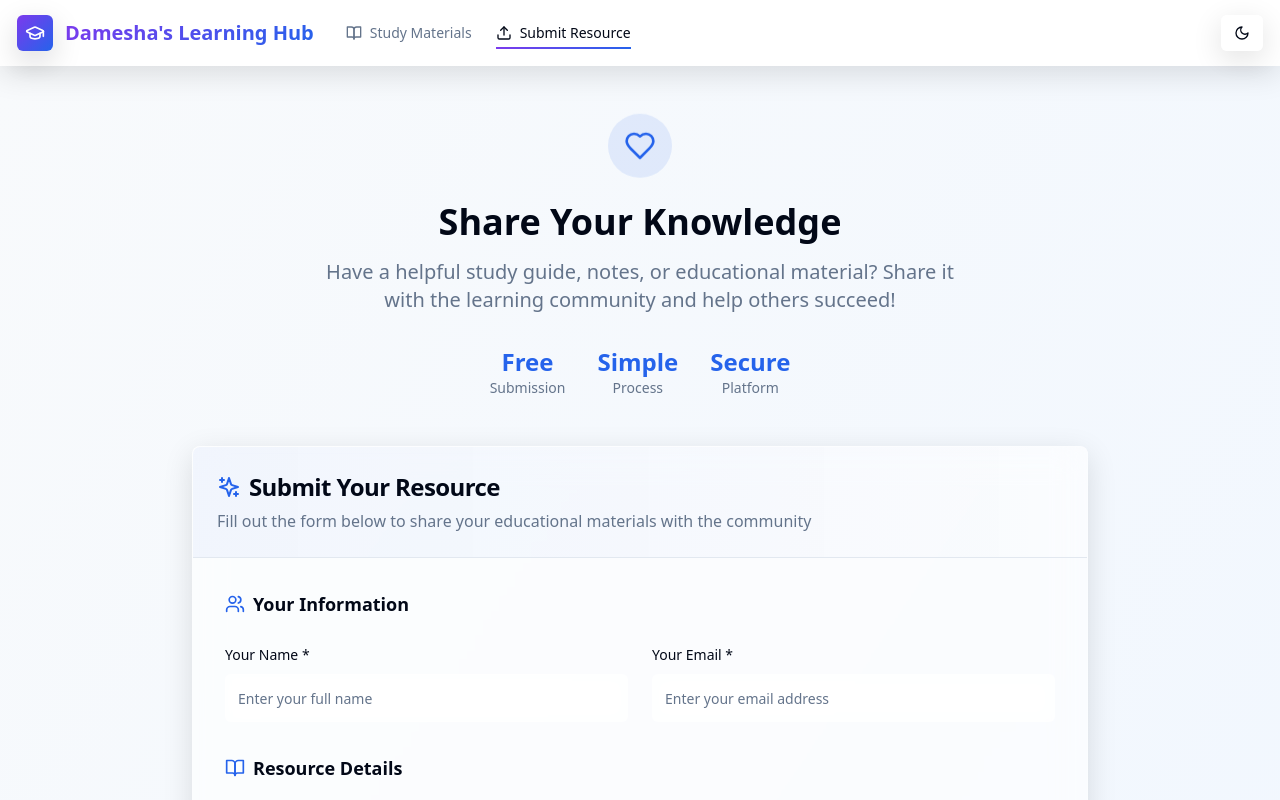
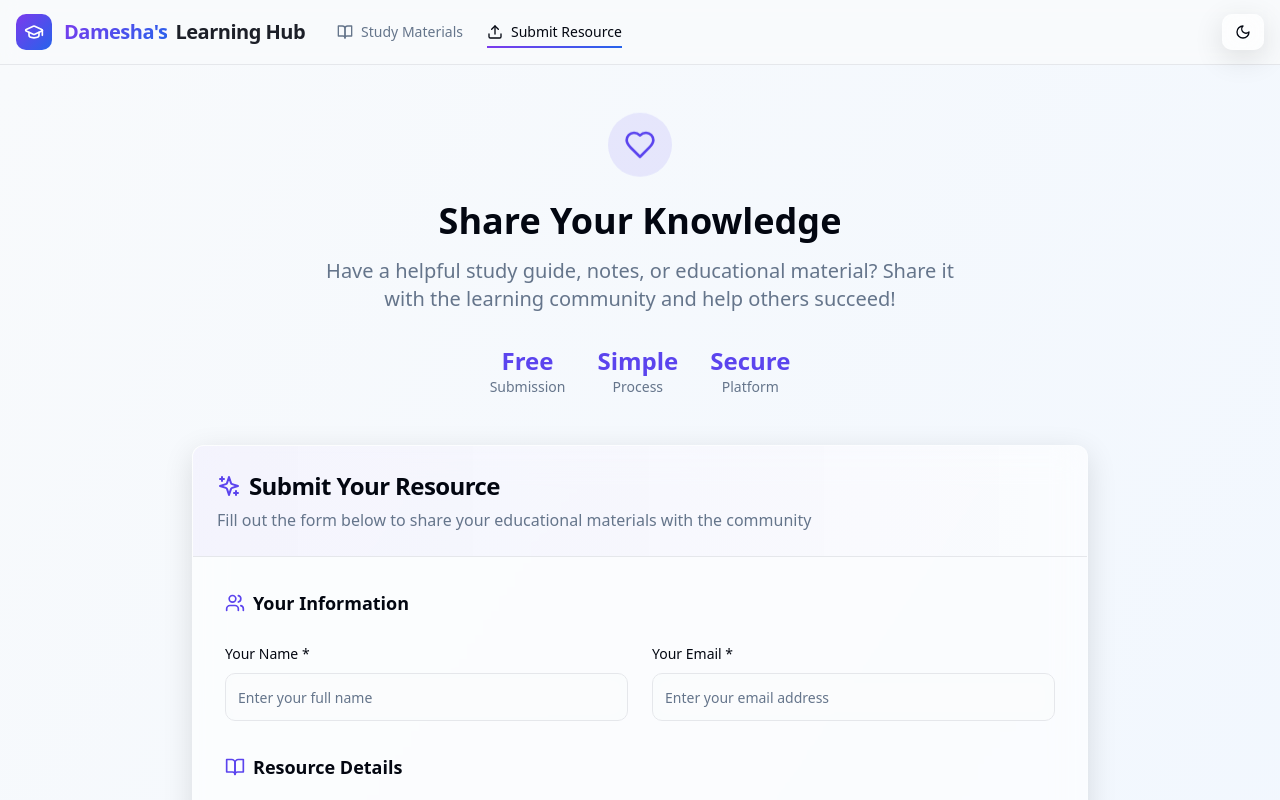
Before and after one commit to RED-ux101/tutoring-site, a React (Create React App) app in the folder frontend/: page /submit in a window 1280 px wide. Shown: the top 800 px of the page. Built offline with nearby package versions, Linux system fonts and the light colour scheme.

Commit message:
Updated UI

```diff
--- a/frontend/src/components/Navbar.js
+++ b/frontend/src/components/Navbar.js
@@ -32,28 +32,35 @@ const Navbar = () => {
 
   return (
     <nav className="sticky top-0 z-50">
-      <div className="border-b glass backdrop-blur supports-[backdrop-filter]:bg-background/60">
+      <div className="backdrop-blur supports-[backdrop-filter]:bg-background/60 border-b">
         <div className="container mx-auto px-4">
           <div className="flex h-16 items-center justify-between">
-            <div className="flex items-center space-x-8">
-              <Link to="/" className="flex items-center space-x-3 group">
-                <div className="flex h-9 w-9 items-center justify-center rounded-md gradient-primary text-white shadow-elevated group-hover:brightness-110 transition">
+            <div className="flex items-center gap-8">
+              <Link to="/" className="flex items-center gap-3 group">
+                <div className="flex h-9 w-9 items-center justify-center rounded-md gradient-primary text-white shadow-[var(--shadow-md)] group-hover:brightness-110 transition">
                   <GraduationCap className="h-5 w-5" />
                 </div>
-                <span className="text-xl font-bold text-foreground text-gradient-primary">
-                  Damesha's Learning Hub
+                <span className="text-xl font-bold tracking-tight">
+                  <span className="text-gradient-primary">Damesha's</span>
+                  <span className="ml-2 text-foreground/90">Learning Hub</span>
                 </span>
               </Link>
 
-              <div className="hidden md:flex items-center space-x-6">
+              <div className="hidden md:flex items-center gap-6">
                 <NavLink to="/files" icon={BookOpen}>Study Materials</NavLink>
                 <NavLink to="/submit" icon={Upload}>Submit Resource</NavLink>
               </div>
             </div>
 
-            <div className="flex items-center space-x-4">
+            <div className="flex items-center gap-2">
               {/* Dark mode toggle */}
-              <Button variant="glass" size="sm" aria-label="Toggle theme" onClick={toggleTheme}>
+              <Button
+                variant="glass"
+                size="sm"
+                aria-label="Toggle theme"
+                onClick={toggleTheme}
+                className="hover:scale-105 active:scale-95"
+              >
                 {isDarkMode ? (
                   <Sun className="h-4 w-4" />
                 ) : (
@@ -62,28 +69,26 @@ const Navbar = () => {
               </Button>
 
               {isAuthenticated() ? (
-                <div className="flex items-center space-x-4">
+                <div className="flex items-center gap-3">
                   <Link to="/dashboard">
-                    <Button variant="gradient" size="sm" elevation="md">
+                    <Button variant="gradient" size="sm" elevation="md" className="hover:scale-105 active:scale-95">
                       <Settings className="h-4 w-4 mr-2" />
                       Dashboard
                     </Button>
                   </Link>
 
-                  <div className="hidden md:flex items-center space-x-3">
-                    <div className="flex items-center space-x-2">
-                      <div className="h-8 w-8 rounded-full bg-white/20 dark:bg-white/10 flex items-center justify-center backdrop-blur">
-                        <span className="text-sm font-medium text-white">
-                          {tutor?.name?.charAt(0).toUpperCase()}
-                        </span>
-                      </div>
-                      <span className="text-sm font-medium text-foreground">
-                        {tutor?.name}
+                  <div className="hidden md:flex items-center gap-2 pl-3 ml-1 border-l border-border">
+                    <div className="h-8 w-8 rounded-full bg-white/30 dark:bg-white/10 flex items-center justify-center backdrop-blur text-white shadow-[var(--shadow-sm)]">
+                      <span className="text-sm font-medium">
+                        {tutor?.name?.charAt(0).toUpperCase()}
                       </span>
                     </div>
+                    <span className="text-sm font-medium text-foreground">
+                      {tutor?.name}
+                    </span>
                   </div>
 
-                  <Button variant="glass" size="sm" onClick={handleLogout}>
+                  <Button variant="glass" size="sm" onClick={handleLogout} className="hover:scale-105 active:scale-95">
                     <LogOut className="h-4 w-4 mr-2" />
                     Logout
                   </Button>
--- a/frontend/src/components/ui/button.jsx
+++ b/frontend/src/components/ui/button.jsx
@@ -4,19 +4,20 @@ import { cva } from "class-variance-authority"
 import { cn } from "../../lib/utils"
 
 const buttonVariants = cva(
-  "inline-flex items-center justify-center whitespace-nowrap rounded-md text-sm font-medium transition-all focus-visible:outline-none disabled:pointer-events-none disabled:opacity-50",
+  "inline-flex items-center justify-center whitespace-nowrap rounded-md text-sm font-medium transition-all focus-visible:outline-none disabled:pointer-events-none disabled:opacity-50 active:scale-[0.98]",
   {
     variants: {
       variant: {
-        default: "bg-primary text-primary-foreground hover:bg-primary/90 focus-visible:ring-2 focus-visible:ring-ring focus-visible:ring-offset-2 ring-offset-background",
-        destructive: "bg-destructive text-destructive-foreground hover:bg-destructive/90 focus-visible:ring-2 focus-visible:ring-ring focus-visible:ring-offset-2 ring-offset-background",
-        outline: "border border-input bg-background hover:bg-accent hover:text-accent-foreground focus-visible:ring-2 focus-visible:ring-ring focus-visible:ring-offset-2 ring-offset-background",
-        secondary: "bg-secondary text-secondary-foreground hover:bg-secondary/80 focus-visible:ring-2 focus-visible:ring-ring focus-visible:ring-offset-2 ring-offset-background",
-        ghost: "hover:bg-accent hover:text-accent-foreground",
+        default: "bg-primary text-primary-foreground hover:bg-primary/90 shadow-[var(--shadow-sm)] hover:shadow-[var(--shadow-md)] focus-visible:ring-2 focus-visible:ring-ring focus-visible:ring-offset-2 ring-offset-background",
+        destructive: "bg-destructive text-destructive-foreground hover:bg-destructive/90 shadow-[var(--shadow-sm)] hover:shadow-[var(--shadow-md)] focus-visible:ring-2 focus-visible:ring-ring focus-visible:ring-offset-2 ring-offset-background",
+        outline: "border border-input bg-background/80 backdrop-blur supports-[backdrop-filter]:bg-background/60 hover:bg-accent/30 hover:text-accent-foreground focus-visible:ring-2 focus-visible:ring-ring focus-visible:ring-offset-2 ring-offset-background",
+        secondary: "bg-secondary text-secondary-foreground hover:bg-secondary/80 shadow-[var(--shadow-sm)] hover:shadow-[var(--shadow-md)] focus-visible:ring-2 focus-visible:ring-ring focus-visible:ring-offset-2 ring-offset-background",
+        ghost: "hover:bg-accent/40 hover:text-accent-foreground",
         link: "text-primary underline-offset-4 hover:underline",
-        gradient: "gradient-primary text-white shadow-elevated hover:brightness-110 hover:translate-y-[-1px] focus-visible:ring-primary focus-visible:ring-2 focus-visible:ring-offset-2",
-        glass: "glass glass-hover text-foreground hover:translate-y-[-1px] focus-visible:ring-primary focus-visible:ring-2 focus-visible:ring-offset-2",
-        subtle: "bg-muted text-foreground hover:bg-muted/80 focus-visible:ring-2 focus-visible:ring-ring focus-visible:ring-offset-2 ring-offset-background",
+        gradient: "gradient-primary text-white shadow-[var(--shadow-md)] hover:brightness-110 hover:translate-y-[-1px] focus-visible:ring-primary focus-visible:ring-2 focus-visible:ring-offset-2",
+        glass: "glass glass-hover text-foreground hover:translate-y-[-1px] shadow-[var(--shadow-sm)] focus-visible:ring-primary focus-visible:ring-2 focus-visible:ring-offset-2",
+        subtle: "bg-muted text-foreground hover:bg-muted/80 shadow-[var(--shadow-sm)] focus-visible:ring-2 focus-visible:ring-ring focus-visible:ring-offset-2 ring-offset-background",
+        hero: "bg-[radial-gradient(120%_120%_at_0%_0%,rgba(124,58,237,0.9),rgba(37,99,235,0.9))] text-white shadow-[var(--shadow-lg)] hover:brightness-110 hover:translate-y-[-1px] focus-visible:ring-2 focus-visible:ring-ring focus-visible:ring-offset-2 ring-offset-background",
       },
       size: {
         default: "h-10 px-4 py-2",
@@ -30,8 +31,9 @@ const buttonVariants = cva(
       },
       elevation: {
         none: "",
-        sm: "shadow",
-        md: "shadow-elevated",
+        sm: "shadow-[var(--shadow-sm)]",
+        md: "shadow-[var(--shadow-md)]",
+        lg: "shadow-[var(--shadow-lg)]",
       }
     },
     defaultVariants: {
--- a/frontend/src/components/ui/card.jsx
+++ b/frontend/src/components/ui/card.jsx
@@ -5,11 +5,11 @@ import { cn } from "../../lib/utils"
  * Card with variants to support plain, glass, and gradient surfaces.
  */
 const Card = React.forwardRef(({ className, variant = "glass", ...props }, ref) => {
-  const base = "rounded-lg overflow-hidden transition-all"
+  const base = "rounded-lg overflow-hidden transition-all will-change-transform will-change-opacity"
   const variants = {
-    plain: "border bg-card text-card-foreground shadow-sm",
-    glass: "glass glass-hover text-card-foreground",
-    gradient: "gradient-primary text-white shadow-elevated",
+    plain: "border bg-card text-card-foreground shadow-[var(--shadow-sm)]",
+    glass: "glass glass-hover text-card-foreground shadow-[var(--shadow-md)]",
+    gradient: "gradient-primary text-white shadow-[var(--shadow-lg)]",
   }
   return (
     <div
--- a/frontend/src/components/ui/input.jsx
+++ b/frontend/src/components/ui/input.jsx
@@ -6,11 +6,11 @@ const Input = React.forwardRef(({ className, type, ...props }, ref) => {
     <input
       type={type}
       className={cn(
-        "flex h-10 w-full rounded-md border bg-background/80 px-3 py-2 text-sm placeholder:text-muted-foreground outline-none transition-all",
-        "backdrop-blur supports-[backdrop-filter]:bg-background/60",
-        "border-white/20 dark:border-white/10",
-        "focus-visible:ring-2 focus-visible:ring-[#7c3aed]/60 focus-visible:ring-offset-2 ring-offset-background",
-        "hover:bg-background/70",
+        "flex h-10 w-full rounded-md border px-3 py-2 text-sm outline-none transition-all",
+        "bg-background/80 backdrop-blur supports-[backdrop-filter]:bg-background/60",
+        "border-input focus-visible:ring-2 focus-visible:ring-ring focus-visible:ring-offset-2 ring-offset-background",
+        "placeholder:text-muted-foreground hover:bg-background/70",
+        "shadow-[var(--shadow-sm)] focus:shadow-[var(--shadow-md)]",
         "disabled:cursor-not-allowed disabled:opacity-50",
         className
       )}
--- a/frontend/src/index.css
+++ b/frontend/src/index.css
@@ -4,48 +4,78 @@
 
 @layer base {
   :root {
-    --background: 0 0% 100%;
-    --foreground: 222.2 84% 4.9%;
+    /* Neumorphic + Gradient system */
+    --background: 210 40% 98%;
+    --foreground: 224 71% 4%;
+
     --card: 0 0% 100%;
-    --card-foreground: 222.2 84% 4.9%;
+    --card-foreground: 224 71% 4%;
+
     --popover: 0 0% 100%;
-    --popover-foreground: 222.2 84% 4.9%;
-    --primary: 221.2 83.2% 53.3%;
+    --popover-foreground: 224 71% 4%;
+
+    /* Brand: Indigo/Violet blend */
+    --primary: 248 83% 60%; /* ~#7c3aed with richer saturation */
     --primary-foreground: 210 40% 98%;
-    --secondary: 210 40% 96%;
-    --secondary-foreground: 222.2 84% 4.9%;
-    --muted: 210 40% 96%;
-    --muted-foreground: 215.4 16.3% 46.9%;
-    --accent: 210 40% 96%;
-    --accent-foreground: 222.2 84% 4.9%;
-    --destructive: 0 84.2% 60.2%;
+
+    /* Secondary soft surfaces */
+    --secondary: 220 14% 96%;
+    --secondary-foreground: 224 71% 4%;
+
+    --muted: 220 14% 96%;
+    --muted-foreground: 215 16% 47%;
+
+    --accent: 221 83% 53%;
+    --accent-foreground: 210 40% 98%;
+
+    --destructive: 0 84% 60%;
     --destructive-foreground: 210 40% 98%;
-    --border: 214.3 31.8% 91.4%;
-    --input: 214.3 31.8% 91.4%;
-    --ring: 221.2 83.2% 53.3%;
-    --radius: 0.5rem;
+
+    --border: 220 13% 91%;
+    --input: 220 13% 91%;
+    --ring: 248 83% 60%;
+
+    /* Shape */
+    --radius: 0.75rem;
+
+    /* Elevation */
+    --shadow-sm: 0 1px 2px rgba(2,6,23,0.06), 0 1px 1px rgba(2,6,23,0.04);
+    --shadow-md: 0 10px 20px rgba(2,6,23,0.08), 0 3px 6px rgba(2,6,23,0.06);
+    --shadow-lg: 0 20px 40px rgba(2,6,23,0.12), 0 8px 16px rgba(2,6,23,0.08);
   }
 
   .dark {
-    --background: 222.2 84% 4.9%;
+    --background: 222 47% 11%;
     --foreground: 210 40% 98%;
-    --card: 222.2 84% 4.9%;
+
+    --card: 222 47% 13%;
     --card-foreground: 210 40% 98%;
-    --popover: 222.2 84% 4.9%;
+
+    --popover: 222 47% 13%;
     --popover-foreground: 210 40% 98%;
-    --primary: 217.2 91.2% 59.8%;
-    --primary-foreground: 222.2 84% 4.9%;
-    --secondary: 217.2 32.6% 17.5%;
+
+    --primary: 247 95% 76%;
+    --primary-foreground: 222 47% 13%;
+
+    --secondary: 217 33% 17%;
     --secondary-foreground: 210 40% 98%;
-    --muted: 217.2 32.6% 17.5%;
-    --muted-foreground: 215 20.2% 65.1%;
-    --accent: 217.2 32.6% 17.5%;
+
+    --muted: 217 33% 17%;
+    --muted-foreground: 215 20% 65%;
+
+    --accent: 221 83% 53%;
     --accent-foreground: 210 40% 98%;
-    --destructive: 0 62.8% 30.6%;
+
+    --destructive: 0 62% 30%;
     --destructive-foreground: 210 40% 98%;
-    --border: 217.2 32.6% 17.5%;
-    --input: 217.2 32.6% 17.5%;
-    --ring: 224.3 76.3% 94.1%;
+
+    --border: 217 33% 20%;
+    --input: 217 33% 20%;
+    --ring: 247 95% 76%;
+
+    --shadow-sm: 0 1px 2px rgba(0,0,0,0.4), 0 1px 1px rgba(0,0,0,0.24);
+    --shadow-md: 0 12px 24px rgba(0,0,0,0.45), 0 3px 6px rgba(0,0,0,0.3);
+    --shadow-lg: 0 24px 48px rgba(0,0,0,0.55), 0 8px 16px rgba(0,0,0,0.35);
   }
 }
 /* Design tokens for Gradient + Glass */
--- a/frontend/tailwind.config.js
+++ b/frontend/tailwind.config.js
@@ -54,12 +54,15 @@ module.exports = {
         sm: "calc(var(--radius) - 4px)",
       },
       boxShadow: {
-        elevated: "0 10px 30px rgba(2,6,23,0.15)",
-        "elevated-dark": "0 10px 30px rgba(0,0,0,0.45)",
+        elevated: "var(--shadow-md)",
+        "elevated-dark": "var(--shadow-md)",
+        surface: "var(--shadow-sm)",
+        overlay: "var(--shadow-lg)",
       },
       backgroundImage: {
         "gradient-primary": "linear-gradient(135deg, #7c3aed 0%, #2563eb 100%)",
         "gradient-accent": "linear-gradient(135deg, #06b6d4 0%, #3b82f6 100%)",
+        "gradient-hero": "radial-gradient(ellipse at top left, rgba(124,58,237,0.15), transparent 40%), radial-gradient(ellipse at bottom right, rgba(37,99,235,0.15), transparent 40%)",
       },
       keyframes: {
         "accordion-down": {
@@ -70,10 +73,20 @@ module.exports = {
           from: { height: "var(--radix-accordion-content-height)" },
           to: { height: "0" },
         },
+        "fade-in-up": {
+          "0%": { opacity: "0", transform: "translateY(12px)" },
+          "100%": { opacity: "1", transform: "translateY(0)" }
+        },
+        "float-soft": {
+          "0%, 100%": { transform: "translateY(0)" },
+          "50%": { transform: "translateY(-6px)" }
+        }
       },
       animation: {
         "accordion-down": "accordion-down 0.2s ease-out",
         "accordion-up": "accordion-up 0.2s ease-out",
+        "fade-in-up": "fade-in-up 0.5s ease-out both",
+        "float-soft": "float-soft 4s ease-in-out infinite",
       },
     },
   },
```
